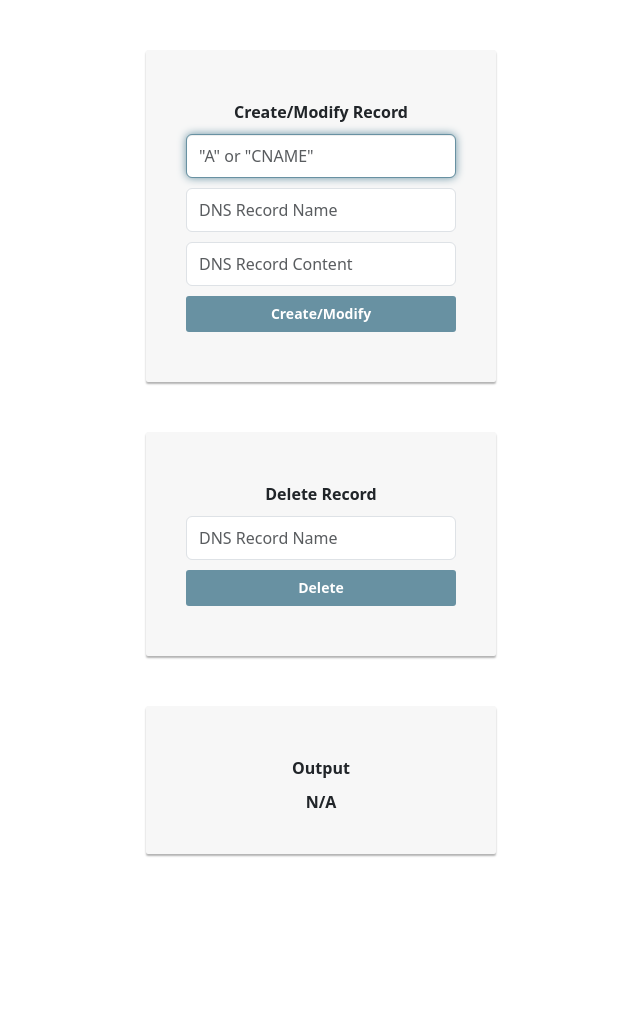
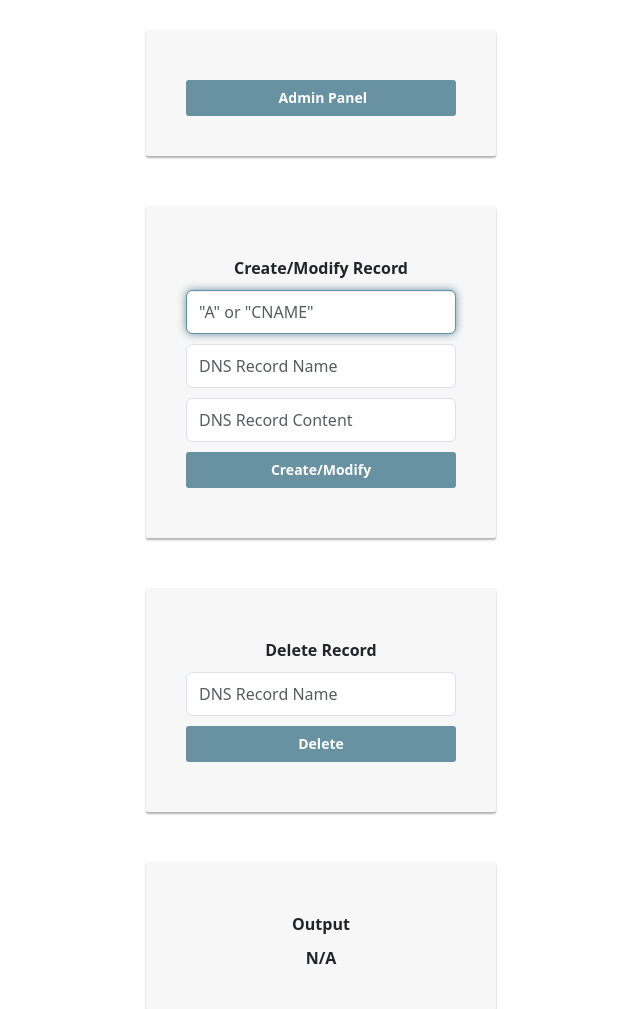
Before and after one commit to BlossomDNS/register, a Flask app: page /control in a window 1280 px wide. Shown: the top 1009 px of the page, without its empty margins (319-959 px from the left). Before the commit the page ends 857 px from the top, so only its background shows below. Run offline with Flask 3, Linux system fonts and the light colour scheme; the visitor is signed in with stand-in values (Sample User, id 1); some libraries are stand-ins or nearby versions.

Commit message:
button to return to admin panel

```diff
--- a/templates/control.html
+++ b/templates/control.html
@@ -12,13 +12,19 @@
 </head>
 
 <body>
+    <div class="login-card" style="margin-top: 30px;">
+        <form class="form-signin"><span class="reauth-email"> </span>
+            <a class="btn btn-primary btn-lg d-block btn-signin w-100" role="button" href="/admin"><i class="fas fa-download fa-sm text-white-50"></i>&nbsp;Admin Panel</a>
+        </form>
+    </div>
     <div class="login-card">
         <p class="profile-name-card">Create/Modify Record</p>
         <form class="form-signin", method="POST"><span class="reauth-email"> </span>
             <input class="form-control" type="text" name="type" required="" placeholder="&quot;A&quot; or &quot;CNAME&quot;" autofocus="">
             <input class="form-control" type="text" name="dns_record"  required="" placeholder="DNS Record Name" autofocus="">
             <input class="form-control" type="text" name ="dns_content" required="" placeholder="DNS Record Content">
-            <div class="checkbox"></div><button class="btn btn-primary btn-lg d-block btn-signin w-100" type="submit">Create/Modify</button>
+            <div class="checkbox"></div>
+            <button class="btn btn-primary btn-lg d-block btn-signin w-100" type="submit">Create/Modify</button>
         </form>
     </div>
     <div class="login-card">
```
